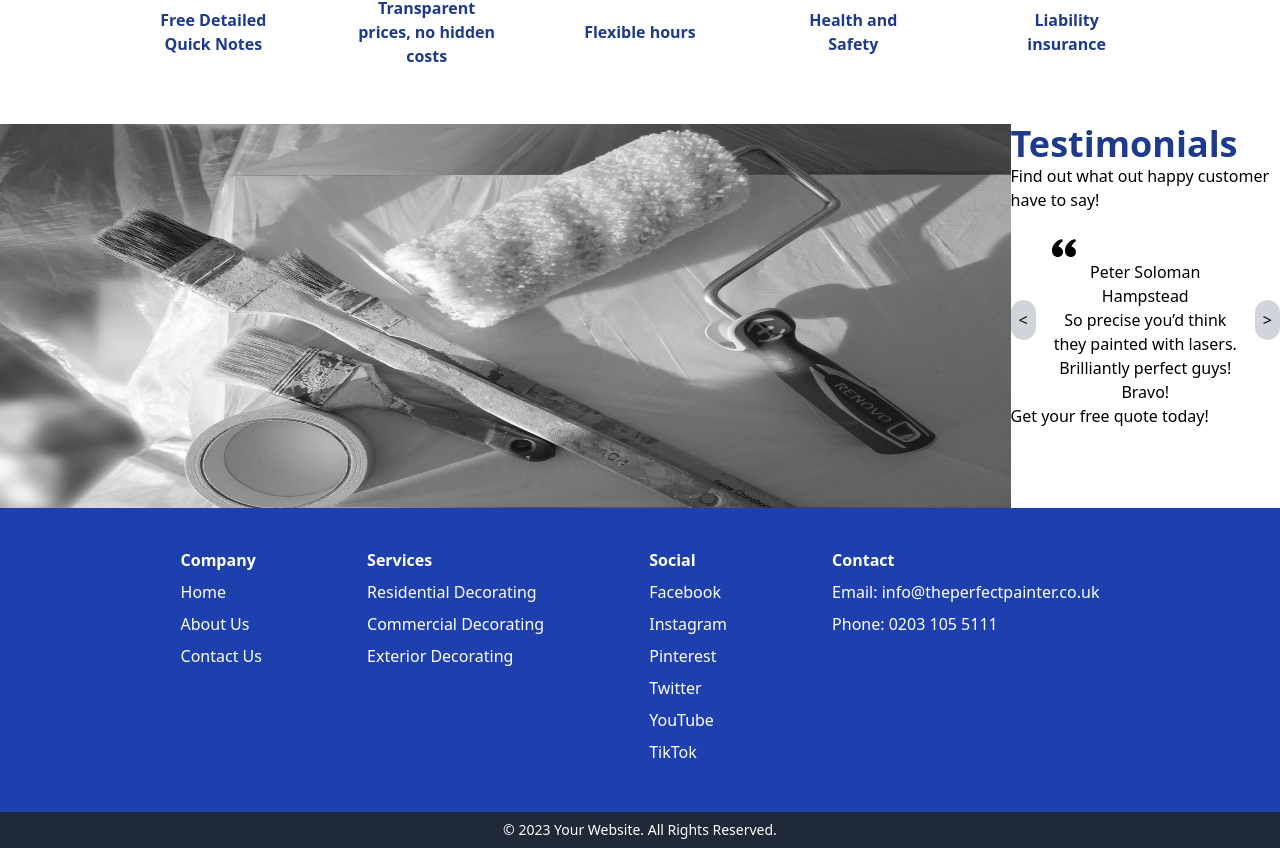
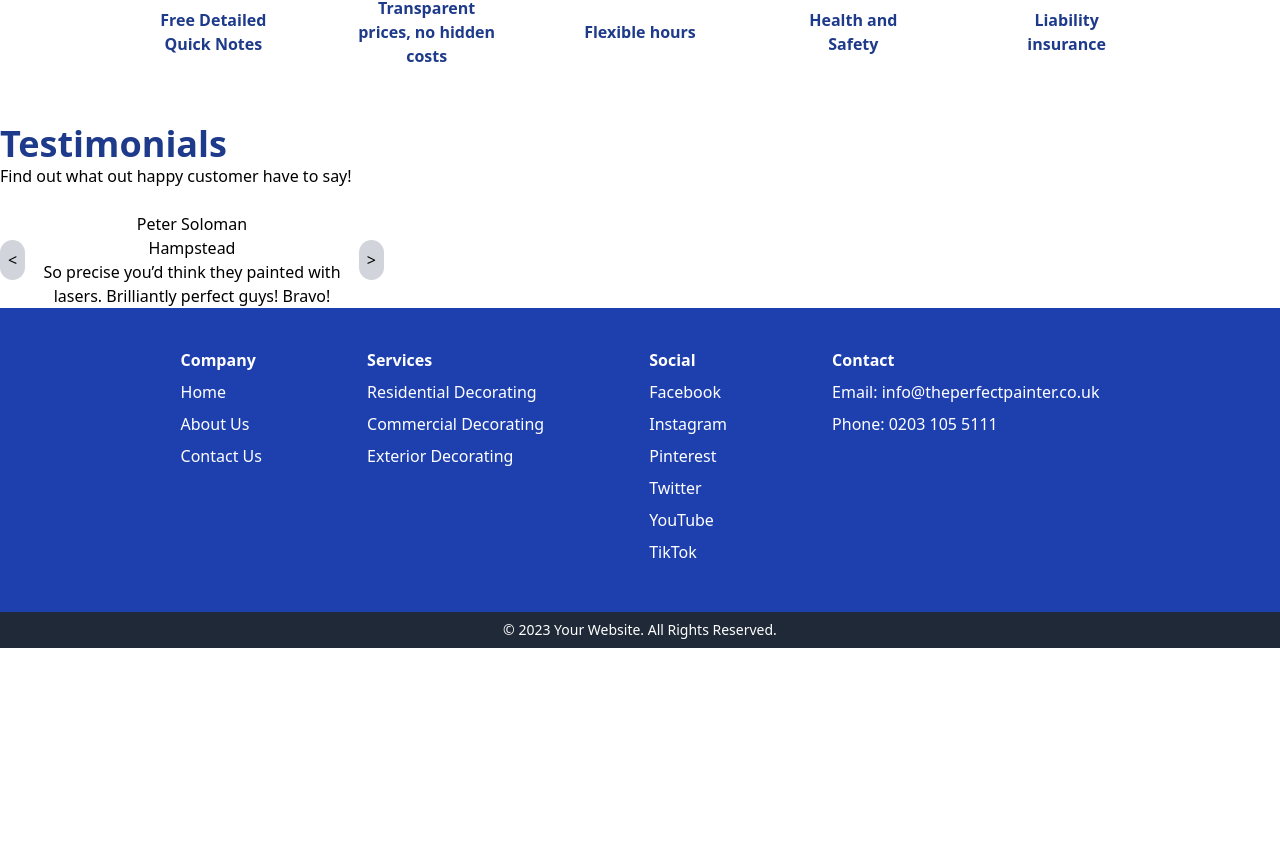
Before and after one commit to clay-web-dev/massage-and-reflexology, a Next.js app: page / in a window 1280 px wide. Shown: the part 2679-3527 px from the top of the page. After the commit the page ends 3327 px from the top, so only its background shows below. Built offline with nearby package versions, Linux system fonts and the light colour scheme.

Commit message:
fixing build issues

```diff
--- a/components/Navigation/NavItem.tsx
+++ b/components/Navigation/NavItem.tsx
@@ -11,7 +11,7 @@ const NavItem: React.FC<{
   pageLink: string;
   handleClick: () => void;
   copy: string;
-  subMenuItems: SubMenuItem[];
+  subMenuItems?: SubMenuItem[];
 }> = (props) => {
   const [isSubMenuVisible, setIsSubMenuVisible] = useState(false);
 
@@ -32,7 +32,7 @@ const NavItem: React.FC<{
       <Link href={props.pageLink} onClick={props.handleClick}>
         {props.copy}
       </Link>
-      {isSubMenuVisible && props.subMenuItems.length > 0 && (
+      {props.subMenuItems && isSubMenuVisible && props.subMenuItems.length > 0 && (
         <ul className="whitespace-nowrap mt-1 sub-menu absolute left-0 top-full bg-white border border-gray-200" style={{ display: 'block', zIndex: 10 }}>
           {props.subMenuItems.map((subItem, index) => (
             <li key={index} className="sub-menu-item hover:bg-white hover:text-blue-900 hover:border-blue-900 duration-200 ">
--- a/components/TestimonialsCarousel.tsx
+++ b/components/TestimonialsCarousel.tsx
@@ -1,6 +1,4 @@
 import React, { useState } from "react";
-import Image from "next/image";
-import Quote from "../assets/quote.svg";
 
 const TestimonialsCarousel = () => {
   const slides = [
@@ -56,12 +54,6 @@ const TestimonialsCarousel = () => {
         &lt;
       </button>
       <div className="carousel-content text-center block">
-        <Image
-          alt="quote-open"
-          className="quote-open"
-          src={Quote}
-          draggable="false"
-        />
         <div>{slides[activeSlide].content.name}</div>
         <div>{slides[activeSlide].content.location}</div>
         <div>{slides[activeSlide].content.comment}</div>
--- a/components/sections/TestimonialsSection.tsx
+++ b/components/sections/TestimonialsSection.tsx
@@ -1,26 +1,16 @@
 import TestimonialsCarousel from "../TestimonialsCarousel";
-import Image from "next/image";
-import Bg from "../../assets/bg.jpg";
 
 const TestimonialsSection: React.FC = () => {
   return (
     <section id="what-they-say">
       <div className="flex max-lg:px-4 max-lg:py-10">
-        <div className="h-50 max-lg:hidden">
-          <Image src={Bg} alt="" className="h-96" />
-        </div>
         <div className="w-96">
           <div className="col flex center-left">
             <div>
-              <div>
-                <h3 className="font-bold text-blue-900 text-4xl">
-                  Testimonials
-                </h3>
-                <p>Find out what out happy customer have to say!</p>
-                <br />
-                <TestimonialsCarousel />
-                <p>Get your free quote today!</p>
-              </div>
+              <h3 className="font-bold text-blue-900 text-4xl">Testimonials</h3>
+              <p>Find out what out happy customer have to say!</p>
+              <br />
+              <TestimonialsCarousel />
             </div>
           </div>
         </div>
--- a/pages/commercial.tsx
+++ b/pages/commercial.tsx
@@ -1,6 +1,5 @@
 import CommonLanding from "../components/sections/CommonLanding";
 import CommercialSection from "../components/sections/CommercialSection";
-import GetQuoteSection from "../components/sections/GetQuoteSection";
 import Head from "next/head";
 
 const CommercialPage: React.FC = () => {
@@ -15,7 +14,6 @@ const CommercialPage: React.FC = () => {
       </Head>
       <CommonLanding heading={"Commercial Painting & Decorating"} />
       <CommercialSection />
-      <GetQuoteSection />
     </>
   );
 };
--- a/pages/treatments.tsx
+++ b/pages/treatments.tsx
@@ -1,5 +1,4 @@
 import CommonLanding from "../components/sections/CommonLanding";
-import GetQuoteSection from "../components/sections/GetQuoteSection";
 import ResidentialSection from "../components/sections/ResidentialSection";
 import Head from "next/head";
 
@@ -15,7 +14,6 @@ const ResidentialPage: React.FC = () => {
       </Head>
       <CommonLanding heading={"Residential Painting & Decorating"} />
       <ResidentialSection />
-      <GetQuoteSection />
     </>
   );
 };
```
